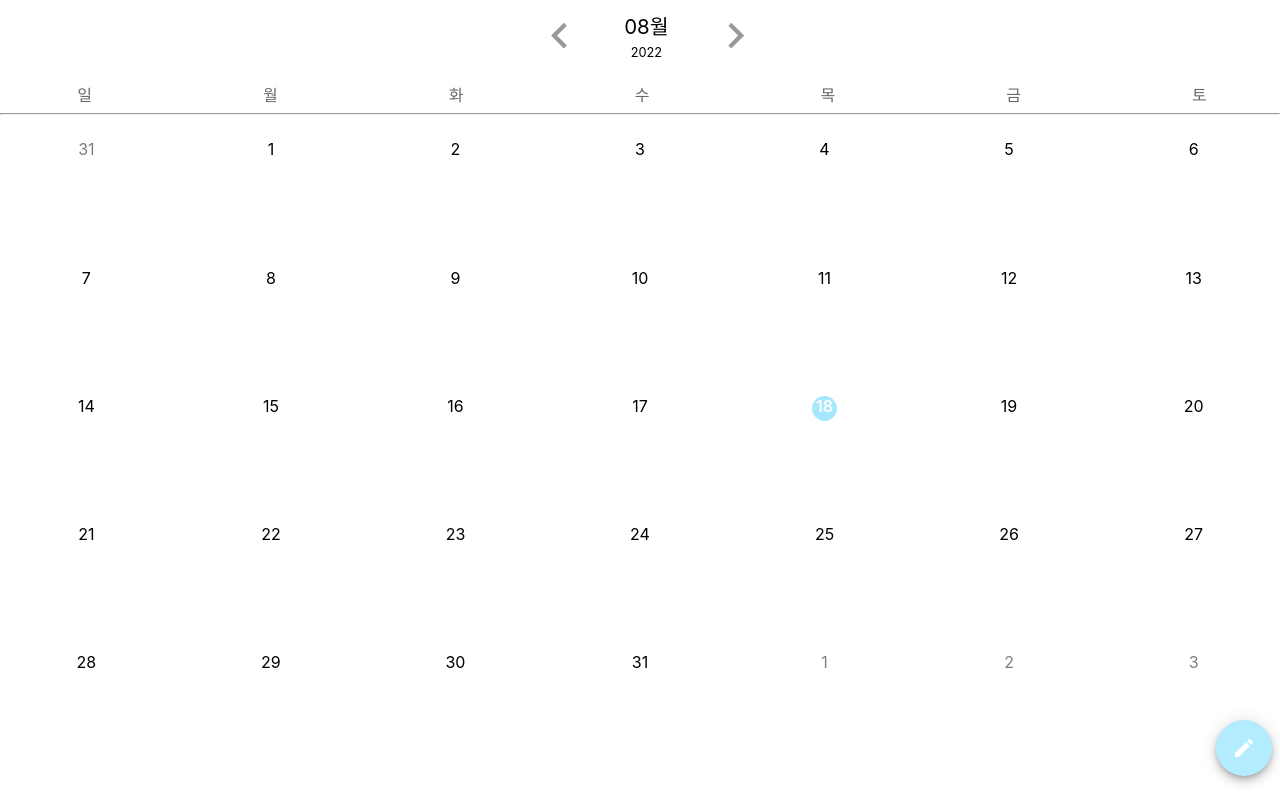
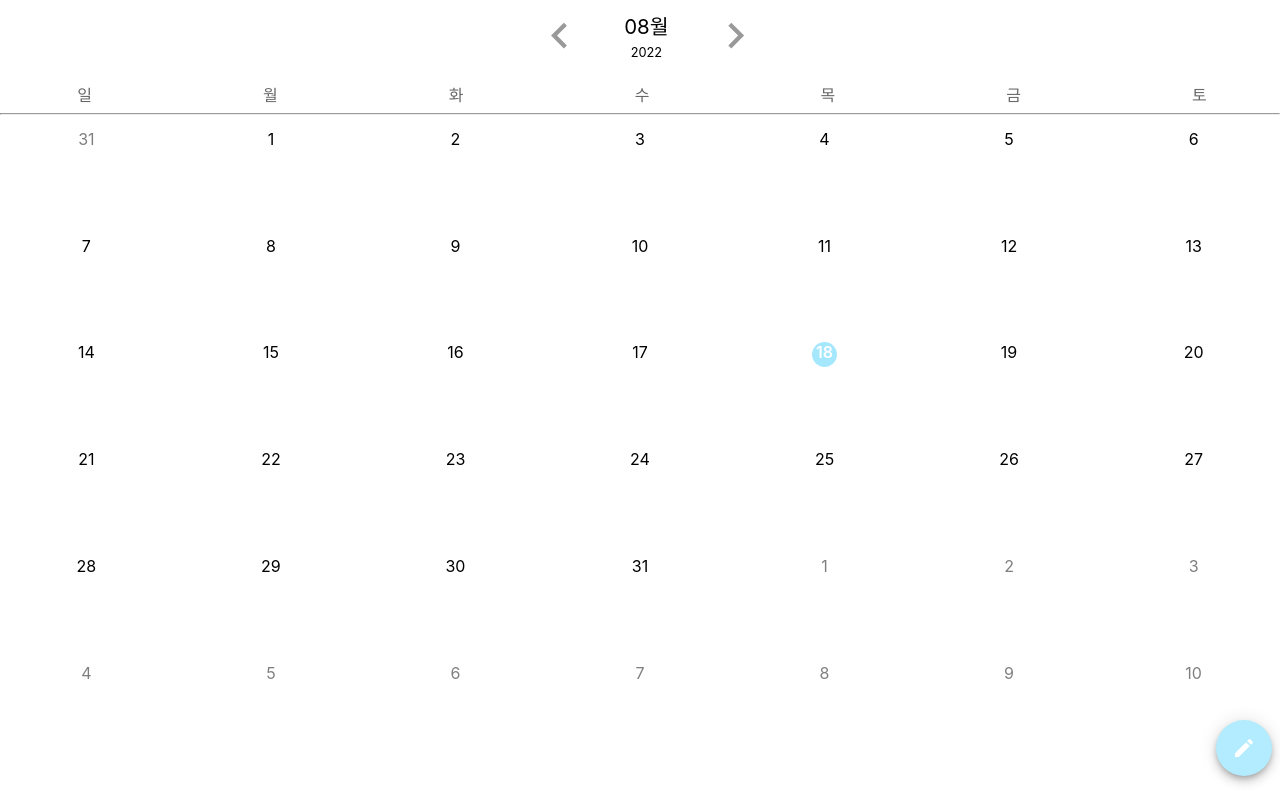
Before and after one commit to Kimcurly/Kimcurly.github.io, a React (Create React App) app: page / in a window 1280 px wide. Built offline with nearby package versions, Linux system fonts and the light colour scheme.

Commit message:
cloneSave

```diff
--- a/src/components/TodoList/Modal.js
+++ b/src/components/TodoList/Modal.js
@@ -6,7 +6,7 @@ import 'dayjs/locale/ko';
 import TodoItem from './TodoItem';
 
 const ModalBg = styled.div`
-  background: rgba(0, 0, 0, 0.02);
+  background: rgba(0, 0, 0, 0.5);
   position: fixed;
   top: 0;
   left: 0;
--- a/src/components/calendar/RenderCells.js
+++ b/src/components/calendar/RenderCells.js
@@ -32,13 +32,32 @@ function RenderCells({ currentMonth, selectedDate, setSelectedDate }) {
   const storageSelectedDate = localStorage.getItem('selectedDate')
     ? localStorage.getItem('selectedDate')
     : dayjs();
+  const renderSchedules = schedule.sort().map((todo, index) => {
+    const openModal = () => {
+      setModalOpen(true);
+    };
+    return (
+      <StyledSchedule
+        key={index}
+        id={todo.id}
+        date={todo.date.selectedDay}
+        onClick={openModal}
+        done={todo.done}
+      >
+        {todo.text}
+      </StyledSchedule>
+    );
+  });
+  let datekey = '';
 
   useEffect(() => {
     mountedSelectedDate();
   }, []);
 
-  const openModal = () => {
-    setModalOpen(true);
+  const filterSchedules = (renderSchedules) => {
+    if (renderSchedules.props.date === datekey) {
+      return true;
+    }
   };
 
   const mountedSelectedDate = () => {
@@ -60,10 +79,11 @@ function RenderCells({ currentMonth, selectedDate, setSelectedDate }) {
   let days = [];
   let day = startDate;
   let formattedDate = '';
-  let datekey = '';
 
-  while (day <= endDate) {
-    for (let i = 0; i < 7; i++) {
+  console.log(renderSchedules);
+
+  for (let i = 0; i < 6; i++) {
+    for (let j = 0; j < 7; j++) {
       formattedDate = day.format('D');
       datekey = day.format('YYYY-MM-DD');
       const cloneDay = day;
@@ -95,30 +115,7 @@ function RenderCells({ currentMonth, selectedDate, setSelectedDate }) {
             >
               {formattedDate}
             </div>
-            {schedule
-              // eslint-disable-next-line no-loop-func
-              .filter((todo) => todo.date.selectedDay === datekey)
-              .sort()
-              .map((todo, index) => {
-                return (
-                  <StyledSchedule
-                    key={index}
-                    id={todo.id}
-                    onClick={openModal}
-                    done={todo.done}
-                  >
-                    {todo.text}
-                  </StyledSchedule>
-                );
-              })}
-            {modalopen && (
-              <Modal
-                modalopen={modalopen}
-                setModalOpen={setModalOpen}
-                selectedDate={selectedDate}
-                setSelectedDate={setSelectedDate}
-              />
-            )}
+            {renderSchedules.filter(filterSchedules)}
           </div>
         </div>,
       );
@@ -134,6 +131,14 @@ function RenderCells({ currentMonth, selectedDate, setSelectedDate }) {
   return (
     <>
       <div className="body">{rows}</div>
+      {modalopen && (
+        <Modal
+          modalopen={modalopen}
+          setModalOpen={setModalOpen}
+          selectedDate={selectedDate}
+          setSelectedDate={setSelectedDate}
+        />
+      )}
     </>
   );
 }
```
Also changed, not shown: package.json (+7 -9 lines), src/index.js (+4 -4 lines), 1 other file (tests, documents, lock files or other folders).
